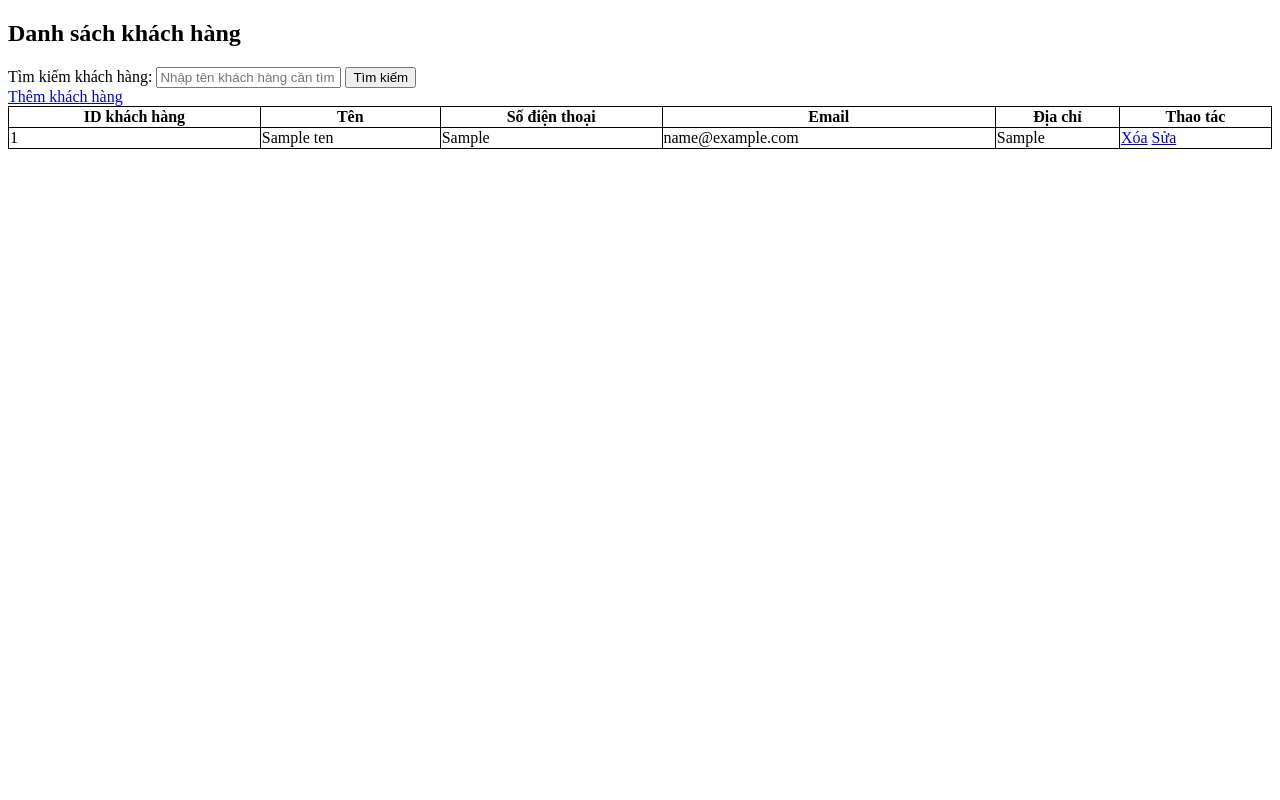
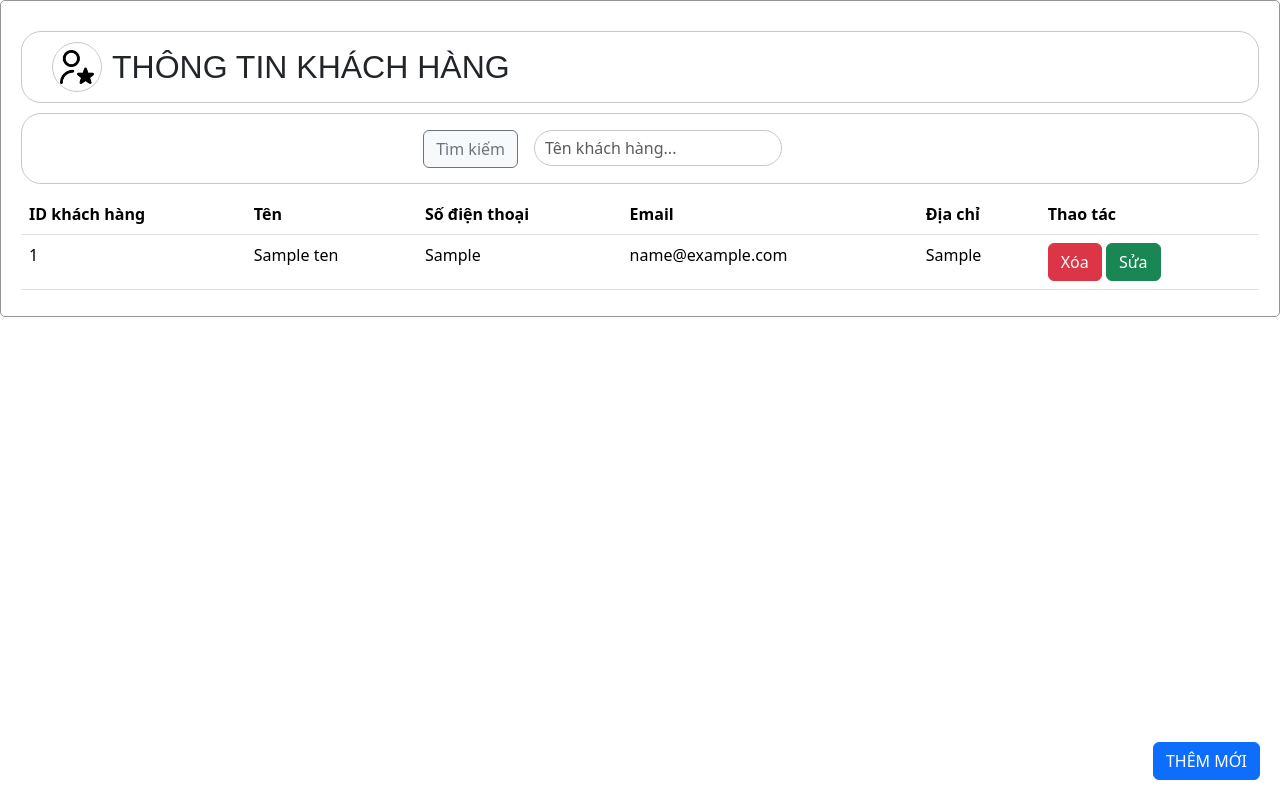
Before and after one commit to bin2aa/PhoneStore, a PHP site: template admin/view/customerView.php in a window 1280 px wide. Run offline with PHP 8.4, Linux system fonts and the light colour scheme; the template is opened without the code that fills it: most values are stand-ins (such as "Sample title", 1, 10 or a date in 2020).

Commit message:
Update customerView.php

```diff
--- a/admin/view/customerView.php
+++ b/admin/view/customerView.php
@@ -4,9 +4,12 @@
 <head>
     <meta charset="UTF-8">
     <meta name="viewport" content="width=device-width, initial-scale=1.0">
+    <link rel="stylesheet" href="/admin/css/common.css">
+    <!-- Thư viện BootStrap -->
+    <link href="https://cdn.jsdelivr.net/npm/bootstrap@5.3.0-alpha1/dist/css/bootstrap.min.css" rel="stylesheet">
     <title>Danh sách khách hàng</title>
     <style>
-        table {
+        /* table {
             border-collapse: collapse;
             width: 100%;
         }
@@ -15,31 +18,55 @@
         th,
         td {
             border: 1px solid black;
-        }
+        } */
     </style>
 </head>
 
 <body>
-
-    <h2>Danh sách khách hàng</h2>
+    <div class="containerr">
+        <div class="header-box">
+            <div class="header-icon">
+                <img src="/admin/img/icon/customer.png" alt="customerImg">
+            </div>
+            <h2 class="mt-0 mb-0">THÔNG TIN KHÁCH HÀNG</h2>
+        </div>
 
         <div id="addCustomerContainer"></div>
         <div id="updateCustomerContainer"></div>
         <div class="overlay"></div>
 
-    <form class="search-form-customer">
+        <!-- <form class="search-form-customer">
             <label for="search">Tìm kiếm khách hàng:</label>
             <input type="text" id="search" name="search" placeholder="Nhập tên khách hàng cần tìm kiếm">
             <button type="submit">Tìm kiếm</button>
+        </form> -->
+
+        <div class="searchHolder">
+            <form class="search-form-customer mt-3">
+                <div class="row g-3 searchField">
+                    <!-- <div class="col-auto">
+                        <label for="search" class="col-form-label"></label>
+                    </div> -->
+                    <div class="col-auto">
+                        <input type="hidden" name="action" value="searchProducts">
+                        <input type="text" id="search" name="search" placeholder="Tên khách hàng..." class="form-control" width="100%">
+                    </div>
+                    <div class="col-auto search">
+                        <button type="submit" class="btn btn-light btn-outline-secondary">Tìm kiếm</button>
+                    </div>
+                </div>
             </form>
+        </div>
 
 
 
         <!-- <form class="addCustomerLink" action="index.php?ctrl=customerController&action=viewAddCustomer" method="post"> -->
         <!-- <button type="submit">Thêm khách hàng</button> -->
-    <a class="addCustomerLink" href="index.php?ctrl=customerController&action=viewAddCustomer">Thêm khách hàng</a>
-    <table>
-        <thead>
+        <div class="addNew btn btn-primary">
+            <a class="addCustomerLink" href="index.php?ctrl=customerController&action=viewAddCustomer">THÊM MỚI</a>
+        </div>
+        <table class="table">
+            <thead class="bg-dark text-white">
                 <tr>
                     <th>ID khách hàng</th>
                     <th>Tên</th>
@@ -59,8 +86,8 @@
                         <td><?php echo $customer['dia_chi']; ?></td>
 
                         <td>
-                        <a class="deleteCustomerLink" href="index.php?ctrl=customerController&action=deleteCustomer&id=<?php echo $customer['id']; ?>">Xóa</a>
-                        <a class="updateCustomerLink" href="index.php?ctrl=customerController&action=updateCustomerView&id=<?php echo $customer['id']; ?>">Sửa</a>
+                            <a class="btn btn-danger deleteCustomerLink" href="index.php?ctrl=customerController&action=deleteCustomer&id=<?php echo $customer['id']; ?>">Xóa</a>
+                            <a class="btn btn-success updateCustomerLink" href="index.php?ctrl=customerController&action=updateCustomerView&id=<?php echo $customer['id']; ?>">Sửa</a>
                         </td>
 
                     </tr>
@@ -68,9 +95,8 @@
             </tbody>
         </table>
 
-
+    </div>
     <!-- </form> -->
-
 </body>
 
 </html>
```
Lines whose indentation alone changed are shown as unchanged.
